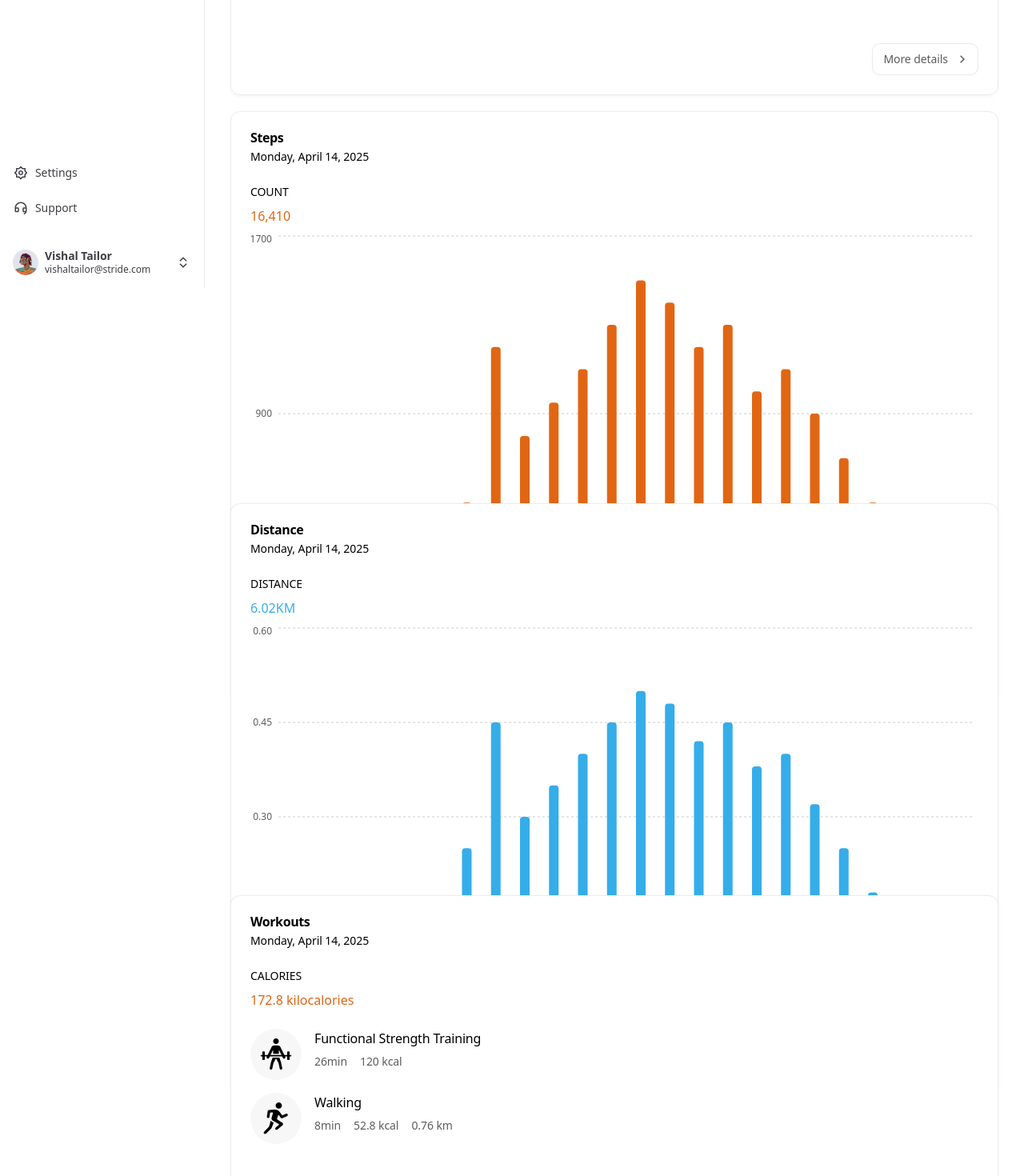
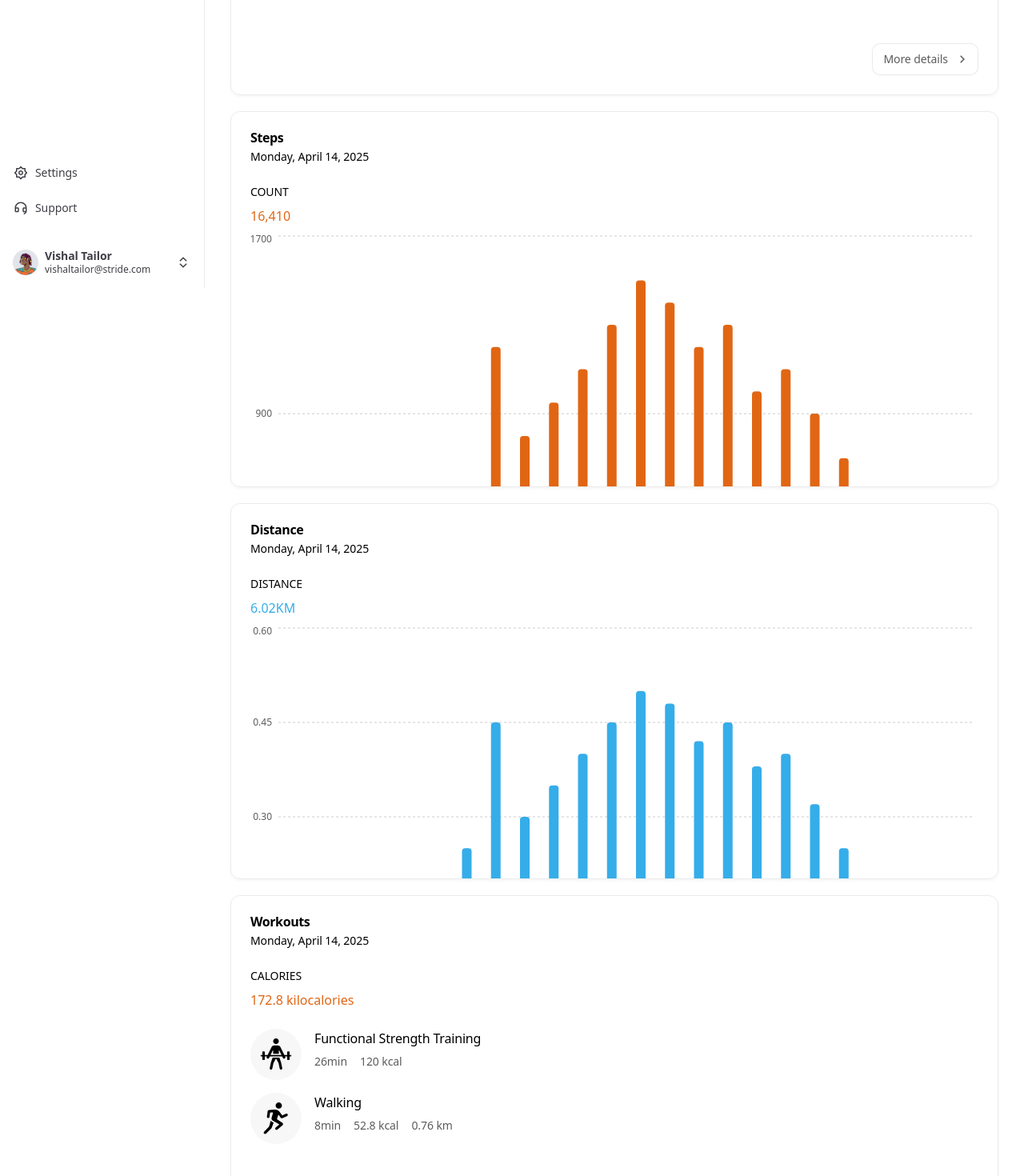
Before and after one commit to vishaltailors/Stride, a React (Vite) app: page / in a window 1280 px wide. Shown: the part 440-1910 px from the top of the page at 80% size. Built offline with nearby package versions, Linux system fonts and the light colour scheme.

Commit message:
Add overflow-y-auto to widget cards for better scrolling behavior

```diff
--- a/src/components/widgets/activity.jsx
+++ b/src/components/widgets/activity.jsx
@@ -430,7 +430,10 @@ export default function Activity() {
   );
 
   return (
-    <Card className="flex grow flex-col overflow-x-hidden" ref={cardRef}>
+    <Card
+      className="flex grow flex-col overflow-y-auto overflow-x-hidden"
+      ref={cardRef}
+    >
       <div style={{ minHeight: cardHeight || "auto" }}>
         <TransitionPanel
           activeIndex={activeIndex}
--- a/src/components/widgets/distance.jsx
+++ b/src/components/widgets/distance.jsx
@@ -95,7 +95,7 @@ export default function Distance() {
   };
 
   return (
-    <Card className="grow">
+    <Card className="grow overflow-y-auto">
       <CardHeader>
         <CardTitle>Distance</CardTitle>
         <CardDescription>{formattedDate}</CardDescription>
--- a/src/components/widgets/steps.jsx
+++ b/src/components/widgets/steps.jsx
@@ -94,7 +94,7 @@ export default function Steps() {
   };
 
   return (
-    <Card className="grow">
+    <Card className="grow overflow-y-auto">
       <CardHeader>
         <CardTitle>Steps</CardTitle>
         <CardDescription>{formattedDate}</CardDescription>
```
